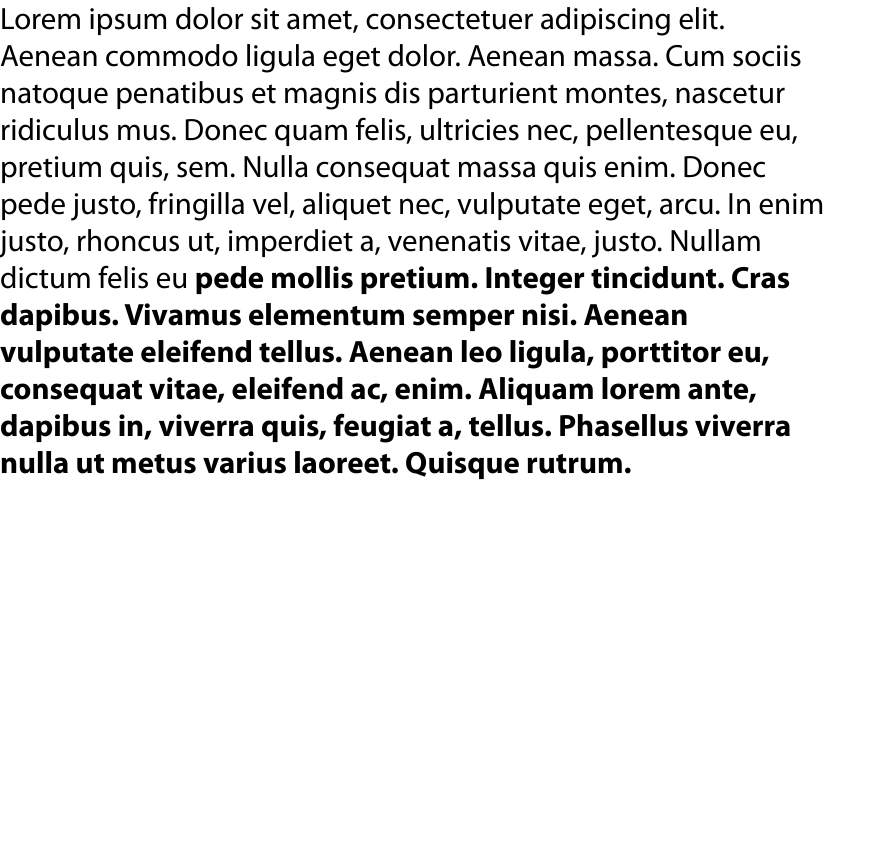
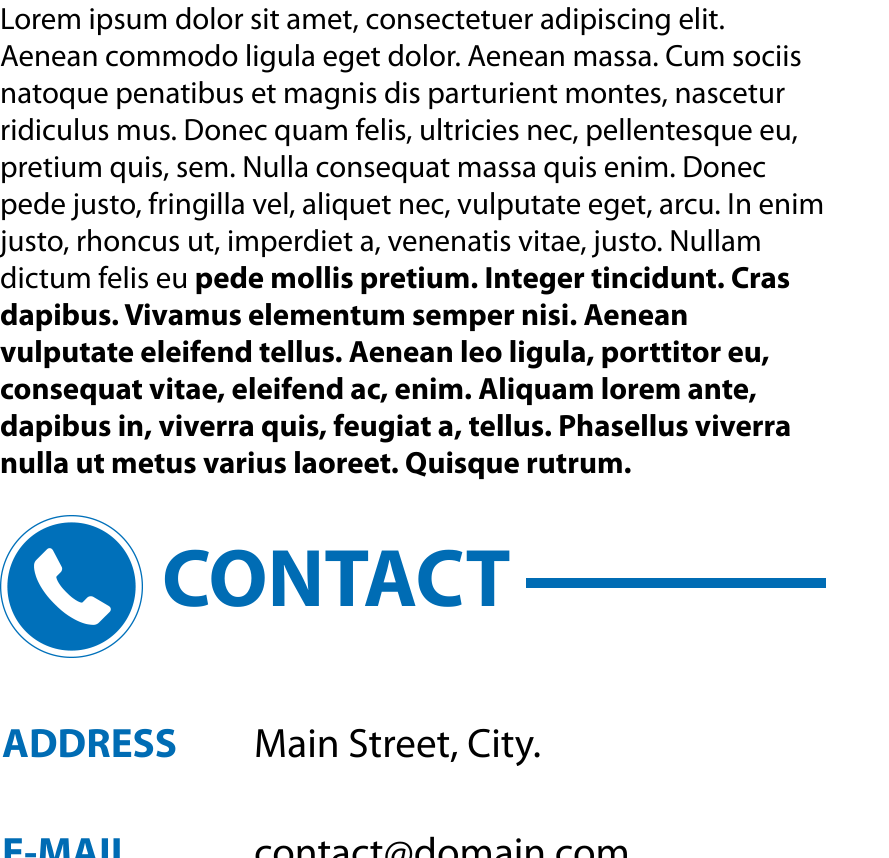
Before and after one commit to eniluck/CV, a plain HTML site: page index.html in a window 1280 px wide. Shown: the part 1329-2187 px from the top of the page, without its empty margins (0-889 px from the left). Before the commit the page ends 1813 px from the top, so only its background shows below. Drawn offline with Linux system fonts and the light colour scheme.

Commit message:
added contact block

```diff
--- a/css/style.css
+++ b/css/style.css
@@ -93,28 +93,17 @@ body {
     letter-spacing: -1px;
 }
 
-/* Profile */
-
-.profile{
-    width: 826px;
-    max-height: 143px;
+/* block head*/
+.block_header{
+    display: flex;
+    align-items: center;
 }
 
-.profile_header {
-    display: flex;
-    align-items: center;
-    /*
-
-  justify-content: center;
-    */
-
-}
-
-.profile_header img {
+.block_header img {
     height: 143px;
 }
 
-.profile_header h2{
+.block_header h2{
     margin: 0;
     padding: 0;
     font-family: 'Myriad Pro Bold';
@@ -125,7 +114,7 @@ body {
     margin-top: -2px;
 }
 
-.line{
+.block_header .line{
     margin-left: 15px;
     height: 10px;
     background-color: #006cb4;
@@ -133,6 +122,13 @@ body {
     width: 100%;
     margin-top: -6px;
 }
+
+/* Profile */
+
+.profile{
+    width: 826px;
+}
+
 
 .profile p{
     margin-top: 24px;
@@ -147,3 +143,34 @@ body {
     line-height: 20px;
 
 }
+
+/* CONTACT */
+.contact{
+    width: 826px;
+    max-height: 143px;
+}
+
+.contact table{
+    margin-top: 33px;
+    font-size: 41.15px;
+}
+
+.contact table tr td{
+    padding: 0;
+    margin: 0;
+}
+
+.contact table tr td:nth-child(1){
+    font-family: 'Myriad Pro Bold';
+    color: #006cb4;
+    padding-top:29px;
+    padding-bottom:29px;
+    min-width: 250px;
+}
+
+.contact table tr td:nth-child(2){
+    font-family: 'Myriad Pro Regular';
+    color: #000000;
+}
+
+/*SKILLS*/
--- a/index.html
+++ b/index.html
@@ -25,7 +25,7 @@
     <!--Profile -->
     <div class="profile">
 
-        <div class="profile_header">
+        <div class="profile_header block_header">
             <img src="img/profile_1x.png" alt="profile">
             <h2>PROFILE</h2>
             <div class="line"></div>
@@ -41,5 +41,32 @@
             </span></p>
 
     </div>
+    <!-- CONTACT -->
+    <div class="contact">
+        <div class="contact_header block_header">
+            <img src="img/Phone Icon@1x.png" alt="profile">
+            <h2>CONTACT</h2>
+            <div class="line"></div>
+        </div>
+        <table>
+            <tr>
+                <td>ADDRESS</td>
+                <td>Main Street, City.</td>
+            </tr>
+            <tr>
+                <td>E-MAIL</td>
+                <td>contact@domain.com</td>
+            </tr>
+            <tr>
+                <td>PHONE</td>
+                <td>555-555-555</td>
+            </tr>
+            <tr>
+                <td>WEBSITE</td>
+                <td>www.yourweb.com</td>
+            </tr>
+        </table>
+    </div>
+    <!-- SKILLS -->
 </body>
 </html>
```
Also changed, not shown: img/Phone Icon@1x.png (added), img/Phone Icon@2x.png (added).
